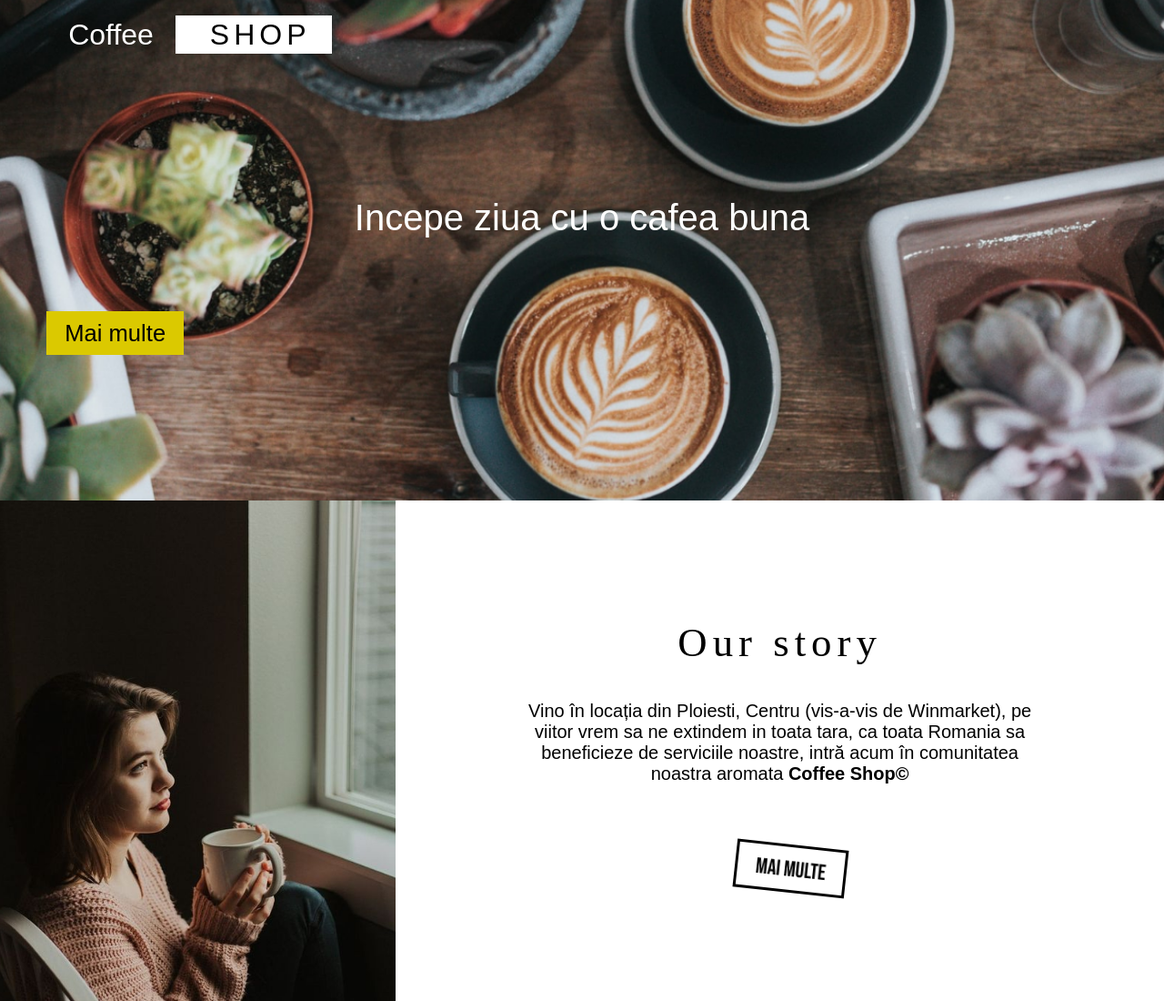
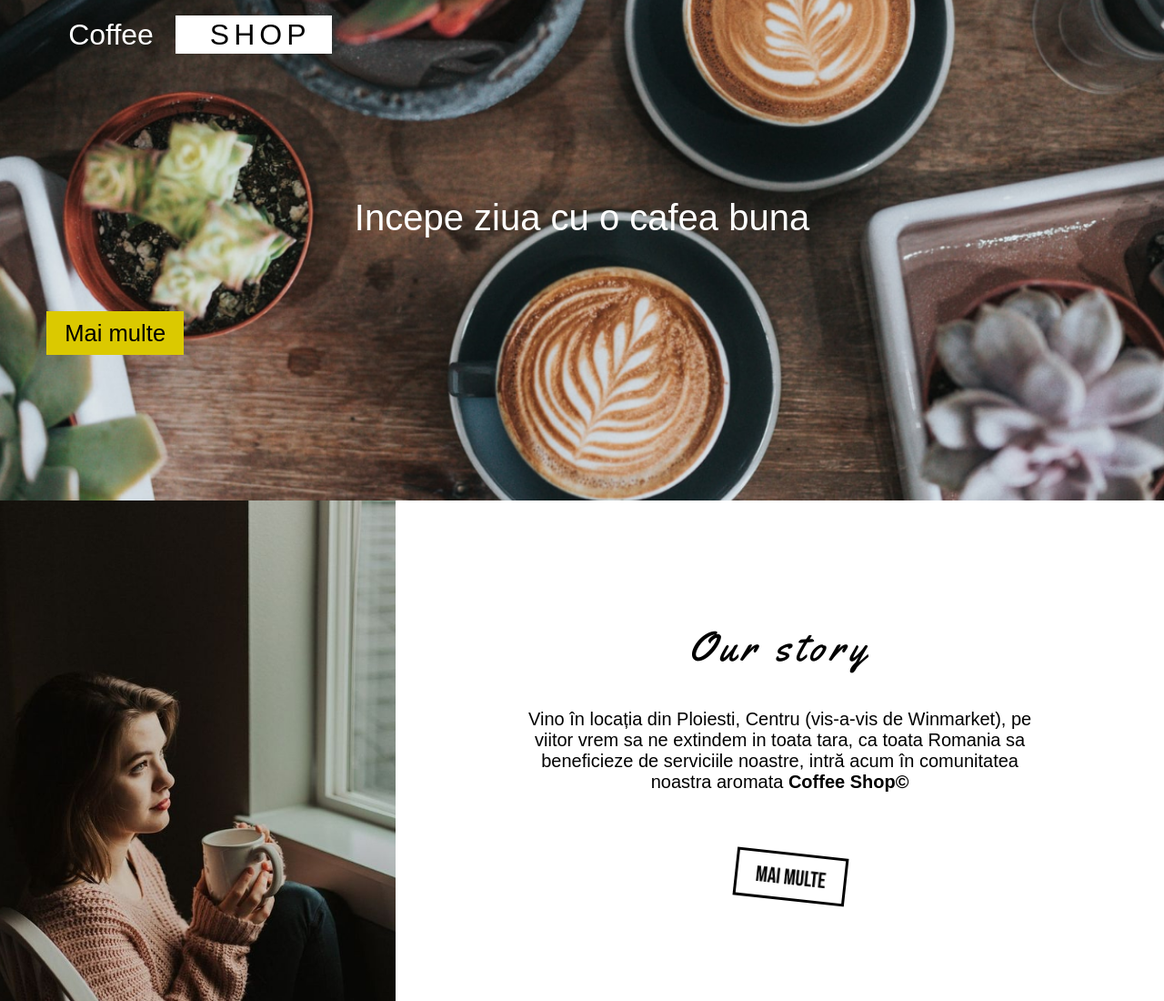
Before and after one commit to albertsk21/my-example-site, a plain HTML site: page index.html in a window 1280 px wide. Shown: the top 1100 px of the page at 91% size. Drawn offline with Linux system fonts and the light colour scheme.

Commit message:
Update style.css

```diff
--- a/style.css
+++ b/style.css
@@ -251,7 +251,7 @@ header a:hover{
     }
 
     .sidebar h1{
-        font-family: 'Yellowtail&display';
+        font-family: 'Yellowtail';
         font-weight: 100;
         font-size: 280%;
         margin-top: 18%;
```
